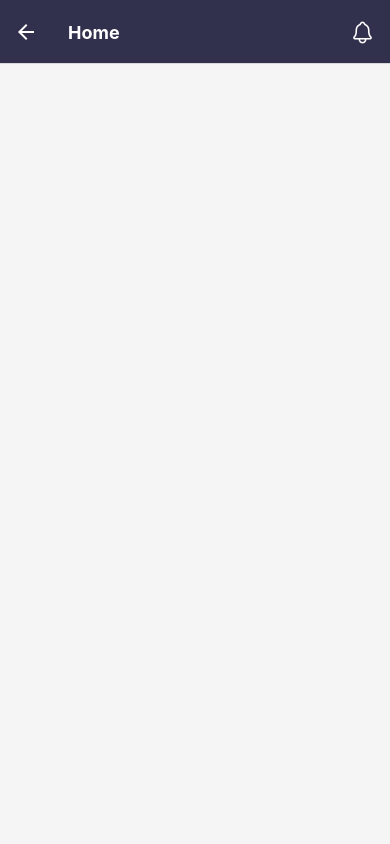
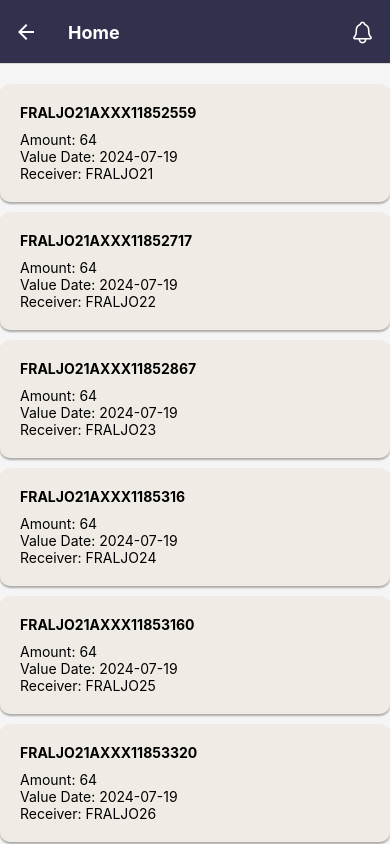
Before and after one commit to mjaber5/jomopay, a React Native app: screen /Home in a window 390 px wide. Built offline with nearby package versions, Linux system fonts and the light colour scheme.

Commit message:
add screens

```diff
--- a/components/screens/RequestConfirmation.js
+++ b/components/screens/RequestConfirmation.js
@@ -16,7 +16,6 @@ const RequestConfirmation = () => {
   const categories = ['TECH', 'WRBN', 'APNM'];
   const subCategories = ['ACNS', 'MSPY', 'APMM'];
 
-  // Automatically select the corresponding sub-category based on the selected category
   useEffect(() => {
     const categoryIndex = categories.indexOf(selectedCategory);
     if (categoryIndex !== -1) {
--- /dev/null
+++ b/components/screens/ReturnPayment.js
@@ -0,0 +1,121 @@
+import React, { useState } from 'react';
+import { View, Text, StyleSheet, TextInput, TouchableOpacity, Alert } from 'react-native';
+import { useNavigation, useRoute } from '@react-navigation/native';
+
+const ReturnPayment = () => {
+  const route = useRoute();
+  const { replayData = {} } = route.params || {}; // Provide a default value if params is undefined
+  const [amount, setAmount] = useState('');
+  const navigation = useNavigation();
+
+  const handleNoPress = () => {
+    navigation.navigate('Home');
+  };
+
+  const handleYesPress = async () => {
+    try {
+      await returnMoney(amount, replayData);
+      navigation.navigate('SuccessRequest');
+    } catch (error) {
+      console.error('Error returning money:', error);
+      Alert.alert('Error', 'There was an error processing your request. Please try again.');
+    }
+  };
+
+  const returnMoney = async (amount, replayData) => {
+    try {
+      const response = await fetch('http://example.com/api/return-money', {
+        method: 'POST',
+        headers: {
+          'Content-Type': 'application/json',
+          'Authorization': 'Basic RlJBTEpPMjdBWFhYOjEyMzQ1Njc4',
+        },
+        body: JSON.stringify({
+          amount,
+          replayData,
+        }),
+      });
+
+      if (!response.ok) {
+        throw new Error('Network response was not ok');
+      }
+
+      // Assuming success if the response is not an error
+      return;
+    } catch (error) {
+      console.error('Error fetching return money:', error);
+      throw error;
+    }
+  };
+
+  return (
+    <View style={styles.container}>
+      <Text style={styles.title}>Choose Amount to Return</Text>
+
+      <TextInput
+        style={styles.input}
+        placeholder="Enter amount"
+        keyboardType="numeric"
+        value={amount}
+        onChangeText={setAmount}
+      />
+
+      <View style={styles.buttonContainer}>
+        <TouchableOpacity
+          style={[styles.button, { backgroundColor: '#DC3545' }]}
+          onPress={handleNoPress}
+        >
+          <Text style={styles.buttonText}>No</Text>
+        </TouchableOpacity>
+        <TouchableOpacity
+          style={[styles.button, { backgroundColor: '#28A745' }]}
+          onPress={handleYesPress}
+        >
+          <Text style={styles.buttonText}>Yes</Text>
+        </TouchableOpacity>
+      </View>
+    </View>
+  );
+};
+
+const styles = StyleSheet.create({
+  container: {
+    flex: 1,
+    justifyContent: 'center',
+    padding: 20,
+    backgroundColor: '#fff',
+  },
+  title: {
+    fontSize: 20,
+    fontWeight: 'bold',
+    marginBottom: 20,
+  },
+  input: {
+    fontSize: 16,
+    borderWidth: 1,
+    borderColor: '#ccc',
+    borderRadius: 5,
+    padding: 10,
+    marginBottom: 20,
+  },
+  buttonContainer: {
+    flexDirection: 'row',
+    justifyContent: 'space-between',
+  },
+  button: {
+    flex: 1,
+    marginHorizontal: 5,
+    paddingVertical: 15,
+    borderRadius: 8,
+    alignItems: 'center',
+    justifyContent: 'center',
+    elevation: 5,
+  },
+  buttonText: {
+    color: '#fff',
+    fontSize: 16,
+    fontWeight: 'bold',
+  },
+});
+
+export default ReturnPayment;
--- a/util/data.json
+++ b/util/data.json
@@ -1,268 +1,189 @@
+[
   {
-  "transactions": [
-      {
-          "message_type": "pacs.008.001.08",
-          "end_to_end_id": "FRALJO21AXXX11862845",
-          "transaction_id": "FRALJO21AXXX11862845",
-          "amount": 21.00,
-          "value_date": "2024-07-19",
-          "debtor_account": "FRALJO27",
-          "creditor_account": "FRALJO21",
-          "currency": "JOD",
-          "status": "Success"
+    "MSG_TYPE": "pacs.008.001.08",
+    "MESSAGE_ID": "FRALJO21AXXX11852559",
+    "TRANS_ID": "FRALJO21AXXX11852559",
+    "AMOUNT": 64.00,
+    "VALUE_DATE": "2024-07-19",
+    "SENDER_BIC": "FRALJO27",
+    "RECEIVER_BIC": "FRALJO21",
+    "CURR_CODE": "JOD",
+    "RESULT_DESCRIPTION": "Success"
   },
   {
-          "message_type": "pacs.008.001.08",
-          "end_to_end_id": "FRALJO21AXXX11862977",
-          "transaction_id": "FRALJO21AXXX11862977",
-          "amount": 21.00,
-          "value_date": "2024-07-19",
-          "debtor_account": "FRALJO27",
-          "creditor_account": "FRALJO22",
-          "currency": "JOD",
-          "status": "Success"
+    "MSG_TYPE": "pacs.008.001.08",
+    "MESSAGE_ID": "FRALJO21AXXX11852717",
+    "TRANS_ID": "FRALJO21AXXX11852717",
+    "AMOUNT": 64.00,
+    "VALUE_DATE": "2024-07-19",
+    "SENDER_BIC": "FRALJO27",
+    "RECEIVER_BIC": "FRALJO22",
+    "CURR_CODE": "JOD",
+    "RESULT_DESCRIPTION": "Success"
   },
   {
-          "message_type": "pacs.008.001.08",
-          "end_to_end_id": "FRALJO21AXXX11863033",
-          "transaction_id": "FRALJO21AXXX11863033",
-          "amount": 21.00,
-          "value_date": "2024-07-19",
-          "debtor_account": "FRALJO27",
-          "creditor_account": "FRALJO23",
-          "currency": "JOD",
-          "status": "Success"
+    "MSG_TYPE": "pacs.008.001.08",
+    "MESSAGE_ID": "FRALJO21AXXX11852867",
+    "TRANS_ID": "FRALJO21AXXX11852867",
+    "AMOUNT": 64.00,
+    "VALUE_DATE": "2024-07-19",
+    "SENDER_BIC": "FRALJO27",
+    "RECEIVER_BIC": "FRALJO23",
+    "CURR_CODE": "JOD",
+    "RESULT_DESCRIPTION": "Success"
   },
   {
-          "message_type": "pacs.008.001.08",
-          "end_to_end_id": "FRALJO21AXXX11863178",
-          "transaction_id": "FRALJO21AXXX11863178",
-          "amount": 21.00,
-          "value_date": "2024-07-19",
-          "debtor_account": "FRALJO27",
-          "creditor_account": "FRALJO24",
-          "currency": "JOD",
-          "status": "Success"
+    "MSG_TYPE": "pacs.008.001.08",
+    "MESSAGE_ID": "FRALJO21AXXX1185316",
+    "TRANS_ID": "FRALJO21AXXX1185316",
+    "AMOUNT": 64.00,
+    "VALUE_DATE": "2024-07-19",
+    "SENDER_BIC": "FRALJO27",
+    "RECEIVER_BIC": "FRALJO24",
+    "CURR_CODE": "JOD",
+    "RESULT_DESCRIPTION": "Success"
   },
   {
-          "message_type": "pacs.008.001.08",
-          "end_to_end_id": "FRALJO21AXXX11863326",
-          "transaction_id": "FRALJO21AXXX11863326",
-          "amount": 21.00,
-          "value_date": "2024-07-19",
-          "debtor_account": "FRALJO27",
-          "creditor_account": "FRALJO25",
-          "currency": "JOD",
-          "status": "Success"
+    "MSG_TYPE": "pacs.008.001.08",
+    "MESSAGE_ID": "FRALJO21AXXX11853160",
+    "TRANS_ID": "FRALJO21AXXX11853160",
+    "AMOUNT": 64.00,
+    "VALUE_DATE": "2024-07-19",
+    "SENDER_BIC": "FRALJO27",
+    "RECEIVER_BIC": "FRALJO25",
+    "CURR_CODE": "JOD",
+    "RESULT_DESCRIPTION": "Success"
   },
   {
-          "message_type": "pacs.008.001.08",
-          "end_to_end_id": "FRALJO21AXXX11863467",
-          "transaction_id": "FRALJO21AXXX11863467",
-          "amount": 21.00,
-          "value_date": "2024-07-19",
-          "debtor_account": "FRALJO27",
-          "creditor_account": "FRALJO26",
-          "currency": "JOD",
-          "status": "Success"
+    "MSG_TYPE": "pacs.008.001.08",
+    "MESSAGE_ID": "FRALJO21AXXX11853320",
+    "TRANS_ID": "FRALJO21AXXX11853320",
+    "AMOUNT": 64.00,
+    "VALUE_DATE": "2024-07-19",
+    "SENDER_BIC": "FRALJO27",
+    "RECEIVER_BIC": "FRALJO26",
+    "CURR_CODE": "JOD",
+    "RESULT_DESCRIPTION": "Success"
   },
   {
-          "message_type": "pacs.008.001.08",
-          "end_to_end_id": "FRALJO21AXXX11863587",
-          "transaction_id": "FRALJO21AXXX11863587",
-          "amount": 21.00,
-          "value_date": "2024-07-19",
-          "debtor_account": "FRALJO27",
-          "creditor_account": "FRALJO27",
-          "currency": "JOD",
-          "status": "Success"
+    "MSG_TYPE": "pacs.008.001.08",
+    "MESSAGE_ID": "FRALJO21AXXX11853461",
+    "TRANS_ID": "FRALJO21AXXX11853461",
+    "AMOUNT": 64.00,
+    "VALUE_DATE": "2024-07-19",
+    "SENDER_BIC": "FRALJO27",
+    "RECEIVER_BIC": "FRALJO27",
+    "CURR_CODE": "JOD",
+    "RESULT_DESCRIPTION": "Success"
   },
   {
-          "message_type": "pacs.008.001.08",
-          "end_to_end_id": "FRALJO21AXXX11863734",
-          "transaction_id": "FRALJO21AXXX11863734",
-          "amount": 21.00,
-          "value_date": "2024-07-19",
-          "debtor_account": "FRALJO27",
-          "creditor_account": "FRALJO28",
-          "currency": "JOD",
-          "status": "Success"
+    "MSG_TYPE": "pacs.008.001.08",
+    "MESSAGE_ID": "FRALJO21AXXX11853605",
+    "TRANS_ID": "FRALJO21AXXX11853605",
+    "AMOUNT": 64.00,
+    "VALUE_DATE": "2024-07-19",
+    "SENDER_BIC": "FRALJO27",
+    "RECEIVER_BIC": "FRALJO28",
+    "CURR_CODE": "JOD",
+    "RESULT_DESCRIPTION": "Success"
   },
   {
-          "message_type": "pacs.008.001.08",
-          "end_to_end_id": "FRALJO21AXXX11863871",
-          "transaction_id": "FRALJO21AXXX11863871",
-          "amount": 21.00,
-          "value_date": "2024-07-19",
-          "debtor_account": "FRALJO27",
-          "creditor_account": "FRALJO29",
-          "currency": "JOD",
-          "status": "Success"
+    "MSG_TYPE": "pacs.008.001.08",
+    "MESSAGE_ID": "FRALJO21AXXX11853747",
+    "TRANS_ID": "FRALJO21AXXX11853747",
+    "AMOUNT": 64.00,
+    "VALUE_DATE": "2024-07-19",
+    "SENDER_BIC": "FRALJO27",
+    "RECEIVER_BIC": "FRALJO29",
+    "CURR_CODE": "JOD",
+    "RESULT_DESCRIPTION": "Success"
   },
   {
-          "message_type": "pacs.008.001.08",
-          "end_to_end_id": "FRALJO21AXXX11864009",
-          "transaction_id": "FRALJO21AXXX11864009",
-          "amount": 21.00,
-          "value_date": "2024-07-19",
-          "debtor_account": "FRALJO27",
-          "creditor_account": "FRALJO30",
-          "currency": "JOD",
-          "status": "Success"
+    "MSG_TYPE": "pacs.008.001.08",
+    "MESSAGE_ID": "FRALJO21AXXX11853903",
+    "TRANS_ID": "FRALJO21AXXX11853903",
+    "AMOUNT": 64.00,
+    "VALUE_DATE": "2024-07-19",
+    "SENDER_BIC": "FRALJO27",
+    "RECEIVER_BIC": "FRALJO30",
+    "CURR_CODE": "JOD",
+    "RESULT_DESCRIPTION": "Success"
   },
   {
-          "message_type": "pacs.008.001.08",
-          "end_to_end_id": "FRALJO21AXXX11864149",
-          "transaction_id": "FRALJO21AXXX11864149",
-          "amount": 21.00,
-          "value_date": "2024-07-19",
-          "debtor_account": "FRALJO27",
-          "creditor_account": "FRALJO31",
-          "currency": "JOD",
-          "status": "Success"
+    "MSG_TYPE": "pacs.008.001.08",
+    "MESSAGE_ID": "FRALJO21AXXX1185447",
+    "TRANS_ID": "FRALJO21AXXX1185447",
+    "AMOUNT": 64.00,
+    "VALUE_DATE": "2024-07-19",
+    "SENDER_BIC": "FRALJO27",
+    "RECEIVER_BIC": "FRALJO31",
+    "CURR_CODE": "JOD",
+    "RESULT_DESCRIPTION": "Success"
   },
   {
-          "message_type": "pacs.008.001.08",
-          "end_to_end_id": "FRALJO21AXXX11864289",
-          "transaction_id": "FRALJO21AXXX11864289",
-          "amount": 21.00,
-          "value_date": "2024-07-19",
-          "debtor_account": "FRALJO27",
-          "creditor_account": "FRALJO32",
-          "currency": "JOD",
-          "status": "Success"
+    "MSG_TYPE": "pacs.008.001.08",
+    "MESSAGE_ID": "FRALJO21AXXX11854205",
+    "TRANS_ID": "FRALJO21AXXX11854205",
+    "AMOUNT": 64.00,
+    "VALUE_DATE": "2024-07-19",
+    "SENDER_BIC": "FRALJO27",
+    "RECEIVER_BIC": "FRALJO32",
+    "CURR_CODE": "JOD",
+    "RESULT_DESCRIPTION": "Success"
   },
   {
-          "message_type": "pacs.008.001.08",
-          "end_to_end_id": "FRALJO21AXXX11864428",
-          "transaction_id": "FRALJO21AXXX11864428",
-          "amount": 21.00,
-          "value_date": "2024-07-19",
-          "debtor_account": "FRALJO27",
-          "creditor_account": "FRALJO33",
-          "currency": "JOD",
-          "status": "Success"
+    "MSG_TYPE": "pacs.008.001.08",
+    "MESSAGE_ID": "FRALJO21AXXX11854347",
+    "TRANS_ID": "FRALJO21AXXX11854347",
+    "AMOUNT": 64.00,
+    "VALUE_DATE": "2024-07-19",
+    "SENDER_BIC": "FRALJO27",
+    "RECEIVER_BIC": "FRALJO33",
+    "CURR_CODE": "JOD",
+    "RESULT_DESCRIPTION": "Success"
   },
   {
-          "message_type": "pacs.008.001.08",
-          "end_to_end_id": "FRALJO21AXXX11864572",
-          "transaction_id": "FRALJO21AXXX11864572",
-          "amount": 21.00,
-          "value_date": "2024-07-19",
-          "debtor_account": "FRALJO27",
-          "creditor_account": "FRALJO34",
-          "currency": "JOD",
-          "status": "Success"
+    "MSG_TYPE": "pacs.008.001.08",
+    "MESSAGE_ID": "FRALJO21AXXX11854490",
+    "TRANS_ID": "FRALJO21AXXX11854490",
+    "AMOUNT": 64.00,
+    "VALUE_DATE": "2024-07-19",
+    "SENDER_BIC": "FRALJO27",
+    "RECEIVER_BIC": "FRALJO34",
+    "CURR_CODE": "JOD",
+    "RESULT_DESCRIPTION": "Success"
   },
   {
-          "message_type": "pacs.008.001.08",
-          "end_to_end_id": "FRALJO21AXXX11864709",
-          "transaction_id": "FRALJO21AXXX11864709",
-          "amount": 21.00,
-          "value_date": "2024-07-19",
-          "debtor_account": "FRALJO27",
-          "creditor_account": "FRALJO35",
-          "currency": "JOD",
-          "status": "Success"
+    "MSG_TYPE": "pacs.008.001.08",
+    "MESSAGE_ID": "FRALJO21AXXX11854632",
+    "TRANS_ID": "FRALJO21AXXX11854632",
+    "AMOUNT": 64.00,
+    "VALUE_DATE": "2024-07-19",
+    "SENDER_BIC": "FRALJO27",
+    "RECEIVER_BIC": "FRALJO35",
+    "CURR_CODE": "JOD",
+    "RESULT_DESCRIPTION": "Success"
   },
   {
-          "message_type": "pacs.008.001.08",
-          "end_to_end_id": "FRALJO21AXXX11864850",
-          "transaction_id": "FRALJO21AXXX11864850",
-          "amount": 21.00,
-          "value_date": "2024-07-19",
-          "debtor_account": "FRALJO27",
-          "creditor_account": "FRALJO36",
-          "currency": "JOD",
-          "status": "Success"
+    "MSG_TYPE": "pacs.008.001.08",
+    "MESSAGE_ID": "FRALJO21AXXX11854777",
+    "TRANS_ID": "FRALJO21AXXX11854777",
+    "AMOUNT": 64.00,
+    "VALUE_DATE": "2024-07-19",
+    "SENDER_BIC": "FRALJO27",
+    "RECEIVER_BIC": "FRALJO36",
+    "CURR_CODE": "JOD",
+    "RESULT_DESCRIPTION": "Success"
   },
   {
-          "message_type": "pacs.008.001.08",
-          "end_to_end_id": "FRALJO21AXXX11864991",
-          "transaction_id": "FRALJO21AXXX11864991",
-          "amount": 21.00,
-          "value_date": "2024-07-19",
-          "debtor_account": "FRALJO27",
-          "creditor_account": "FRALJO37",
-          "currency": "JOD",
-          "status": "Success"
-      },
-      {
-          "message_type": "pacs.008.001.08",
-          "end_to_end_id": "FRALJO21AXXX11865131",
-          "transaction_id": "FRALJO21AXXX11865131",
-          "amount": 21.00,
-          "value_date": "2024-07-19",
-          "debtor_account": "FRALJO27",
-          "creditor_account": "FRALJO38",
-          "currency": "JOD",
-          "status": "Success"
-      },
-      {
-          "message_type": "pacs.008.001.08",
-          "end_to_end_id": "FRALJO21AXXX11865272",
-          "transaction_id": "FRALJO21AXXX11865272",
-          "amount": 21.00,
-          "value_date": "2024-07-19",
-          "debtor_account": "FRALJO27",
-          "creditor_account": "FRALJO39",
-          "currency": "JOD",
-          "status": "Success"
-      },
-      {
-          "message_type": "pacs.008.001.08",
-          "end_to_end_id": "FRALJO21AXXX11865415",
-          "transaction_id": "FRALJO21AXXX11865415",
-          "amount": 21.00,
-          "value_date": "2024-07-19",
-          "debtor_account": "FRALJO27",
-          "creditor_account": "FRALJO40",
-          "currency": "JOD",
-          "status": "Success"
-      },
-      {
-          "message_type": "pacs.008.001.08",
-          "end_to_end_id": "FRALJO21AXXX11865561",
-          "transaction_id": "FRALJO21AXXX11865561",
-          "amount": 21.00,
-          "value_date": "2024-07-19",
-          "debtor_account": "FRALJO27",
-          "creditor_account": "FRALJO41",
-          "currency": "JOD",
-          "status": "Success"
-      },
-      {
-          "message_type": "pacs.008.001.08",
-          "end_to_end_id": "FRALJO21AXXX11865703",
-          "transaction_id": "FRALJO21AXXX11865703",
-          "amount": 21.00,
-          "value_date": "2024-07-19",
-          "debtor_account": "FRALJO27",
-          "creditor_account": "FRALJO42",
-          "currency": "JOD",
-          "status": "Success"
-      },
-      {
-          "message_type": "pacs.008.001.08",
-          "end_to_end_id": "FRALJO21AXXX11865846",
-          "transaction_id": "FRALJO21AXXX11865846",
-          "amount": 21.00,
-          "value_date": "2024-07-19",
-          "debtor_account": "FRALJO27",
-          "creditor_account": "FRALJO43",
-          "currency": "JOD",
-          "status": "Success"
-      },
-      {
-          "message_type": "pacs.008.001.08",
-          "end_to_end_id": "FRALJO21AXXX11865988",
-          "transaction_id": "FRALJO21AXXX11865988",
-          "amount": 21.00,
-          "value_date": "2024-07-19",
-          "debtor_account": "FRALJO27",
-          "creditor_account": "FRALJO44",
-          "currency": "JOD",
-          "status": "Success"
+    "MSG_TYPE": "pacs.008.001.08",
+    "MESSAGE_ID": "FRALJO21AXXX11854919",
+    "TRANS_ID": "FRALJO21AXXX11854919",
+    "AMOUNT": 64.00,
+    "VALUE_DATE": "2024-07-19",
+    "SENDER_BIC": "FRALJO27",
+    "RECEIVER_BIC": "FRALJO37",
+    "CURR_CODE": "JOD",
+    "RESULT_DESCRIPTION": "Success"
   }
 ]
-}
```
Also changed, not shown: App.js (+6 -1 lines), components/screens/ReplayScreen.js (+33 -3 lines). Lines whose indentation alone changed are shown as unchanged.
